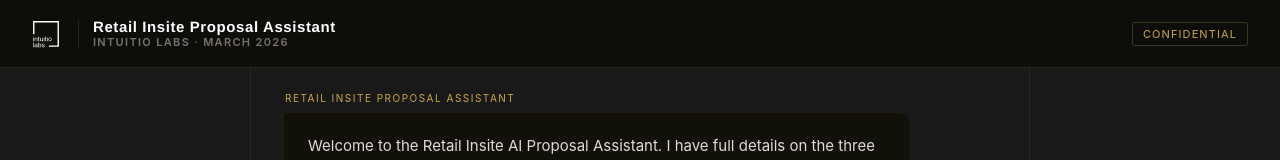
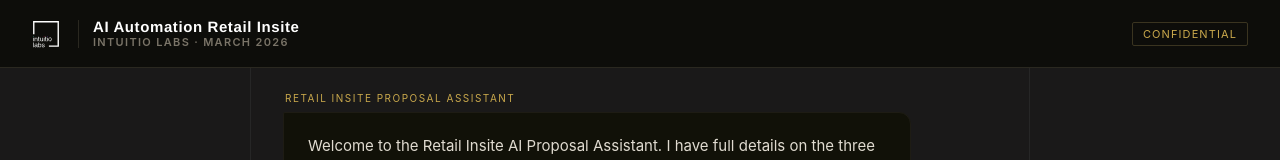
Before and after one commit to intuitiolabsSystem/Workflow-Automation-for-Retail-Insite, a React (Create React App) app: page / in a window 1280 px wide. Shown: the top 160 px of the page. Built offline with nearby package versions, Linux system fonts and the light colour scheme.

Commit message:
Update App.js

```diff
--- a/src/App.js
+++ b/src/App.js
@@ -1,7 +1,7 @@
 import { useState, useRef, useEffect } from "react";
 
 const PROJECT_CONTEXT = `
-You are the Retail Insite Proposal Assistant — a knowledgeable, clear, and helpful guide created by Intuitio Labs for Karolyn Dale and the Retail Insite team.
+You are the Proposal Assistant — a knowledgeable, clear, and helpful guide created by Intuitio Labs for Karolyn Dale and the Retail Insite team.
 
 Your job is to help Retail Insite understand the AI Workflow Automation proposal Intuitio Labs has prepared. Answer questions about the three automation modules, costs, timelines, how the systems work, integration requirements, and next steps.
 
@@ -357,7 +357,7 @@ export default function App() {
               color: "#ffffff",
             }}
           >
-            Retail Insite Proposal Assistant
+            AI Automation Retail Insite
           </div>
           <div
             style={{
```
